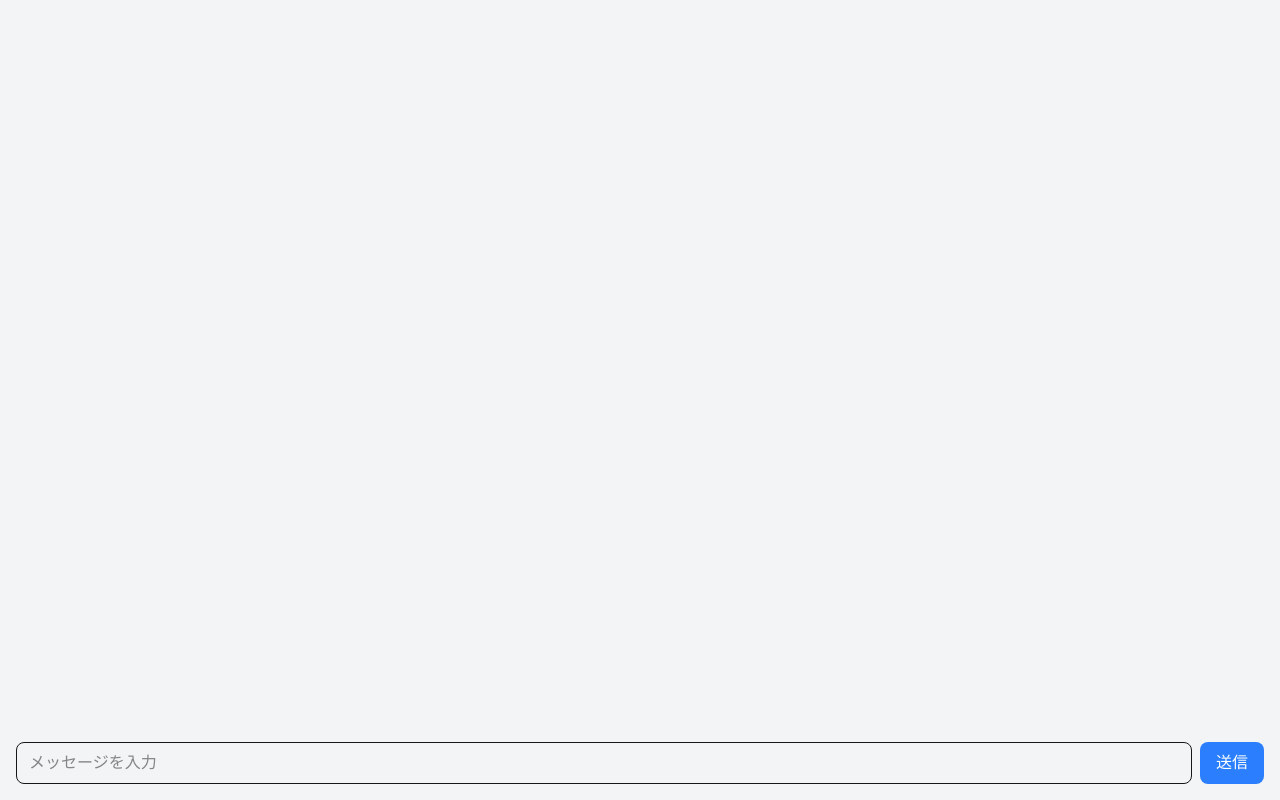
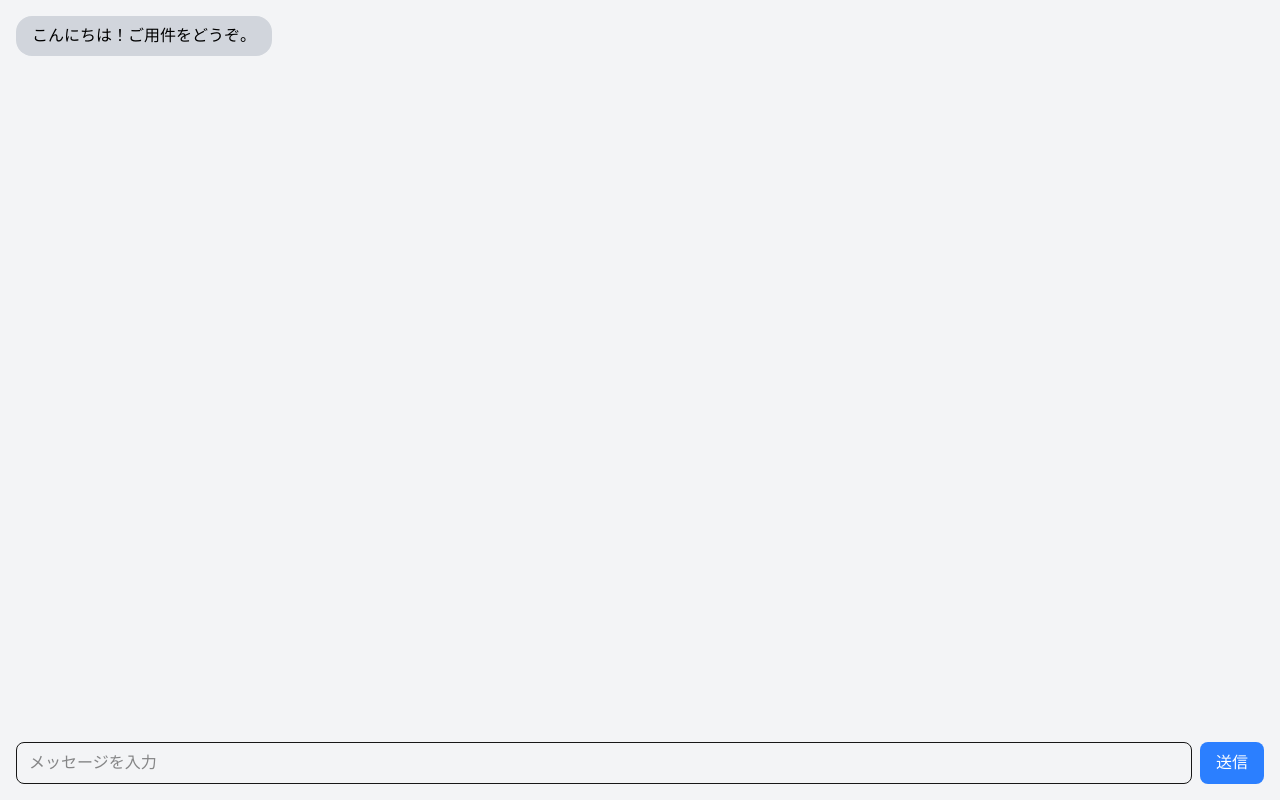
Before and after one commit to Mahiro-Sakurai/chatai, a Next.js app: page / in a window 1280 px wide. Built offline with nearby package versions, Linux system fonts and the light colour scheme.

Commit message:
初期メッセージをMessageプロパティに組み込みました

```diff
--- a/src/app/page.tsx
+++ b/src/app/page.tsx
@@ -3,9 +3,16 @@
 import InputForm from "@/components/Chat/InputForm";
 import MessageList from "@/components/Chat/MessageList";
 import { useChat } from "@/features/chat/useChat";
+import { Message } from "@/features/chat/types";
+
 
 export default function Page() {
-  const { value, setValue, messages, sendMessage } = useChat();
+  // 初期メッセージを渡す
+  const { value, setValue, messages, sendMessage } = useChat([
+    { role: "ai", content: "こんにちは！ご用件をどうぞ。" },
+  ]);
+
+
 
   return (
     <div className="flex flex-col h-screen p-4 bg-gray-100">
--- a/src/features/chat/types.ts
+++ b/src/features/chat/types.ts
@@ -1,4 +1,5 @@
 export type Message = {
     role: "user" | "ai";
     content: string;
+    options?: string;
 };
--- a/src/features/chat/useChat.ts
+++ b/src/features/chat/useChat.ts
@@ -2,8 +2,8 @@
 import { useState } from "react";
 import { Message } from "./types";
 
-export function useChat() {
-    const [messages, setMessages] = useState<Message[]>([]);
+export function useChat(initialMessages: Message[] = []) {
+    const [messages, setMessages] = useState<Message[]>(initialMessages);
     const [value, setValue] = useState("");
 
     async function sendMessage() {
@@ -32,6 +32,7 @@ export function useChat() {
         value,
         setValue,
         messages,
+        setMessages,
         sendMessage,
     };
 }
```
